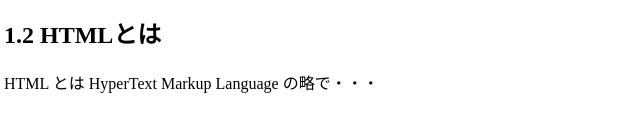
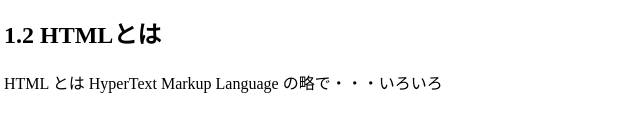
Before and after one commit to beginner-423/beginner.github.io, a plain HTML site: page test.html in a window 1280 px wide. Shown: the part 488-620 px from the top of the page, 4-644 px from the left. Drawn offline with Linux system fonts and the light colour scheme.

Commit message:
変更してみた

```diff
--- a/test.html
+++ b/test.html
@@ -34,6 +34,6 @@
 
 
 <h2>1.2 HTMLとは</h2>
-<p>HTML とは HyperText Markup Language の略で・・・</p>
+<p>HTML とは HyperText Markup Language の略で・・・いろいろ</p>
 </body>
 </html>
```
